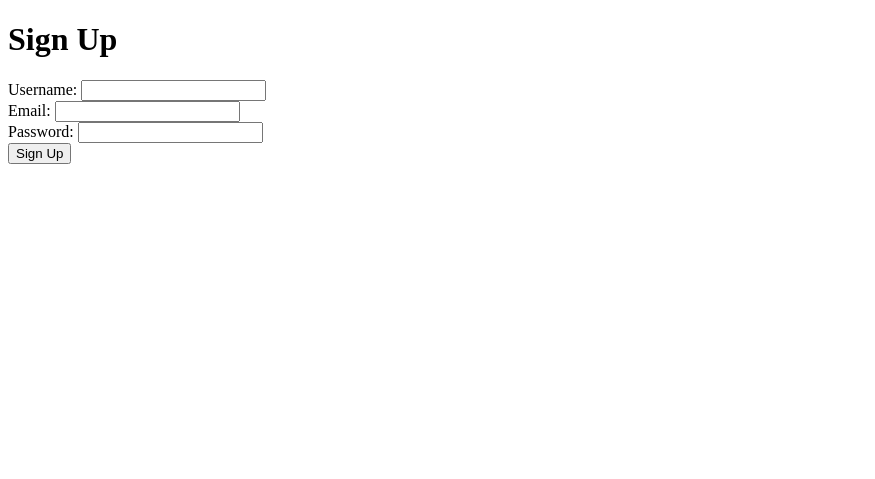
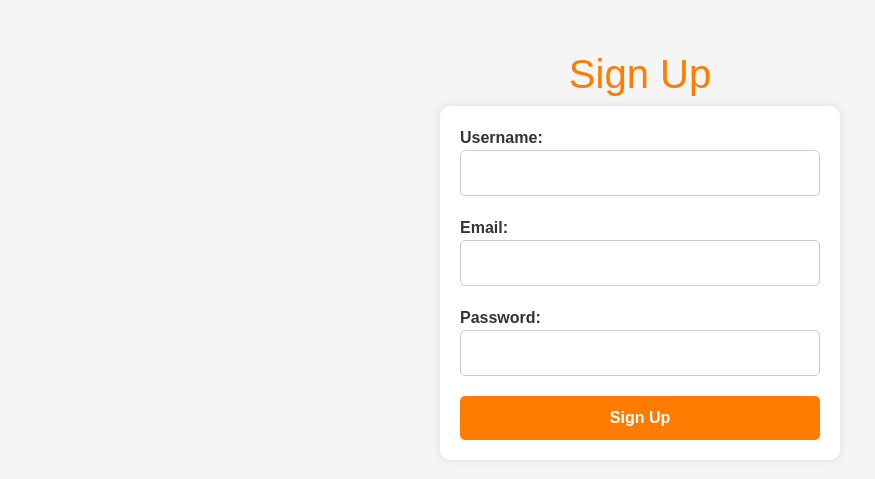
Before and after one commit to bruikey/Shaunslib, a Flask app: page /signup in a window 1280 px wide. Shown: the top 479 px of the page, without its empty margins (0-875 px from the left). Run offline with Flask 3, Linux system fonts and the light colour scheme.

Commit message:
db changes

```diff
--- a/app.py
+++ b/app.py
@@ -1,4 +1,4 @@
-from flask import Flask, render_template, request, redirect, url_for
+from flask import Flask, render_template, request, redirect, url_for, jsonify
 from dotenv import load_dotenv
 from os import environ
 from flask_sqlalchemy import SQLAlchemy
@@ -26,9 +26,29 @@ class User(db.Model):
         self.password = password
 
 
-@app.route('/')
+@app.route('/', methods=['POST','GET'])
 def index():
-	return render_template('index.html')
+    if request.method == 'POST':
+        username = request.form.get('username')
+        password = request.form.get('password')
+
+        user = User.query.filter_by(username=username).first()
+
+        if user and user.password == password:
+            return redirect(url_for('loggedin'))
+        else:
+            return render_template('index.html', error="Invalid credentials")
+
+    return render_template('index.html')
+
+@app.route('/registered')
+def registered():
+    return render_template('registered.html')
+
+@app.route('/loggedin')
+def loggedin():
+        return render_template('loggedin.html')
+
 
 @app.route('/signup', methods=['POST','GET'])
 def signup():
@@ -48,7 +68,7 @@ def signup():
         db.session.add(new_user)
         db.session.commit()
 
-        return redirect(url_for('index'))
+        return redirect(url_for('registered'))
     return render_template('signup.html')
 
 if __name__ == "__main__":
--- a/form_data.txt
+++ b/form_data.txt
@@ -1,3 +1,3 @@
 Username: shaun
-Email: shauneth03@gmail.com
-Password: yj*G2qQC]WHy+]6
+Email: blu@gmail.com
+Password: shaun
--- /dev/null
+++ b/static/signup.css
@@ -0,0 +1,50 @@
+body {
+    background-color: #f5f5f5;
+    font-family: Arial, sans-serif;
+}
+
+h1 {
+    text-align: center;
+    margin-top: 50px;
+    color: #ff7c00;
+}
+
+form {
+    max-width: 400px;
+    margin: 0 auto;
+    padding: 20px;
+    background-color: #fff;
+    border-radius: 10px;
+    box-shadow: 0px 0px 10px rgba(0, 0, 0, 0.1);
+}
+
+label {
+    font-weight: bold;
+    color: #333;
+}
+
+input[type="text"],
+input[type="email"],
+input[type="password"] {
+    width: 100%;
+    padding: 10px;
+    margin-bottom: 20px;
+    border: 1px solid #ccc;
+    border-radius: 5px;
+}
+
+button[type="submit"] {
+    display: block;
+    width: 100%;
+    padding: 10px;
+    background-color: #ff7c00;
+    color: white;
+    border: none;
+    border-radius: 5px;
+    font-weight: bold;
+    cursor: pointer;
+}
+
+button[type="submit"]:hover {
+    background-color: #ff5c00;
+}
--- a/templates/signup.html
+++ b/templates/signup.html
@@ -1,21 +1,24 @@
 <!DOCTYPE html>
-
-<html>
+<html lang="en">
 <head>
-    <title>Shaunslib Register</title>
+    <meta charset="UTF-8">
+    <meta name="viewport" content="width=device-width, initial-scale=1.0">
+    <title>Shaunslib-Register</title>
+    <link rel="stylesheet" href="https://cdn.jsdelivr.net/npm/bootstrap@5.2.3/dist/css/bootstrap.min.css" integrity="sha384-rbsA2VBKQhggwzxH7pPCaAqO46MgnOM80zW1RWuH61DGLwZJEdK2Kadq2F9CUG65" crossorigin="anonymous">
     <link rel="icon" href="{{ url_for('static', filename='favicon.ico') }}" type="image/x-icon">
+    <link rel="stylesheet" href="/static/signup.css">
 </head>
 <body>
     <h1>Sign Up</h1>
     <form action="/signup" method="POST">
         <label for="username">Username:</label>
-        <input type="text" id="username" name="username"><br>
+        <input type="text" id="username" name="username" required><br>
 
         <label for="email">Email:</label>
-        <input type="email" id="email" name="email"><br>
+        <input type="email" id="email" name="email" required><br>
 
         <label for="password">Password:</label>
-        <input type="password" id="password" name="password"><br>
+        <input type="password" id="password" name="password" required><br>
 
         <button id="signupButton" type="submit">Sign Up</button>
     </form>
```
Also changed, not shown: static/js/login.js (added, +26 -0 lines), templates/index.html (+4 -4 lines), templates/loggedin.html (added, +14 -0 lines), templates/registered.html (added, +41 -0 lines).
